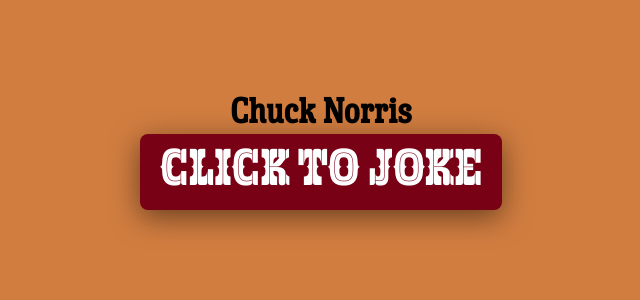
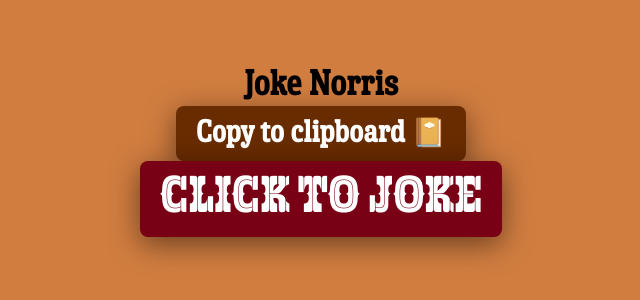
Before and after one commit to Luca-Landri/Chuck-Norris-jokes, a React (Vite) app: page / in a window 1280 px wide. Shown: the part 248-548 px from the top of the page, without its empty margins (319-959 px from the left). Built offline with nearby package versions, Linux system fonts and the light colour scheme.

Commit message:
Feat: added various style to the button

```diff
--- a/src/App.jsx
+++ b/src/App.jsx
@@ -1,12 +1,14 @@
 import './App.scss'
 import "./index.scss"
 import Button from './components/Button/Button'
+import React, { useEffect } from 'react'
 
 function App() {
 
   return (
       <div className='container'>
-        <h1>Chuck Norris</h1>
+        <h1 className='title'>Joke Norris</h1>
+        <Button text="Copy to clipboard 📔" type="copy"/>
         <Button text="Click to joke" type="primary"/>
       </div>
   )
--- a/src/components/Button/Button.scss
+++ b/src/components/Button/Button.scss
@@ -4,18 +4,20 @@
     border: none;
     border-radius: 8px;
     padding: 10px 20px;
-    font-size: 2.5rem;
     font-weight: 600;
     cursor: pointer;
-    font-family: "Dobro-Drunk", sans-serif;
     box-shadow: 0px 7px 29px 0px #00000080;
     color: $light;
 }
 
 .primary-btn {
     background-color: $primary;
+    font-family: "Dobro-Drunk", sans-serif;
+    font-size: 2.5rem;
 }
 
 .copy-btn {
     background-color: $secondary;
+    font-family: "Dobro", sans-serif;
+    font-size: 1.5rem;
 }
```
